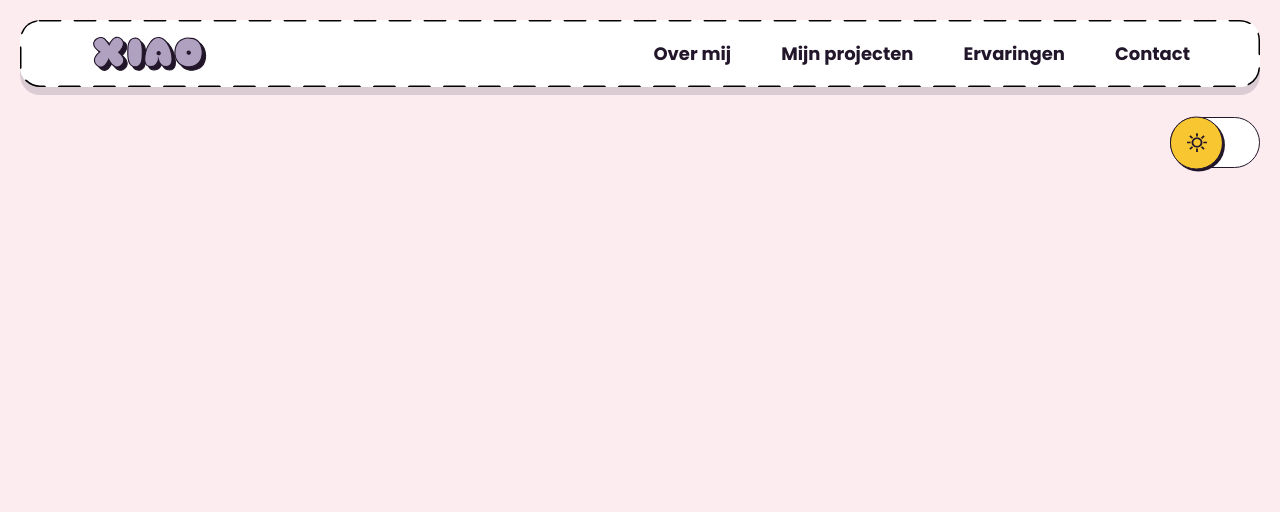
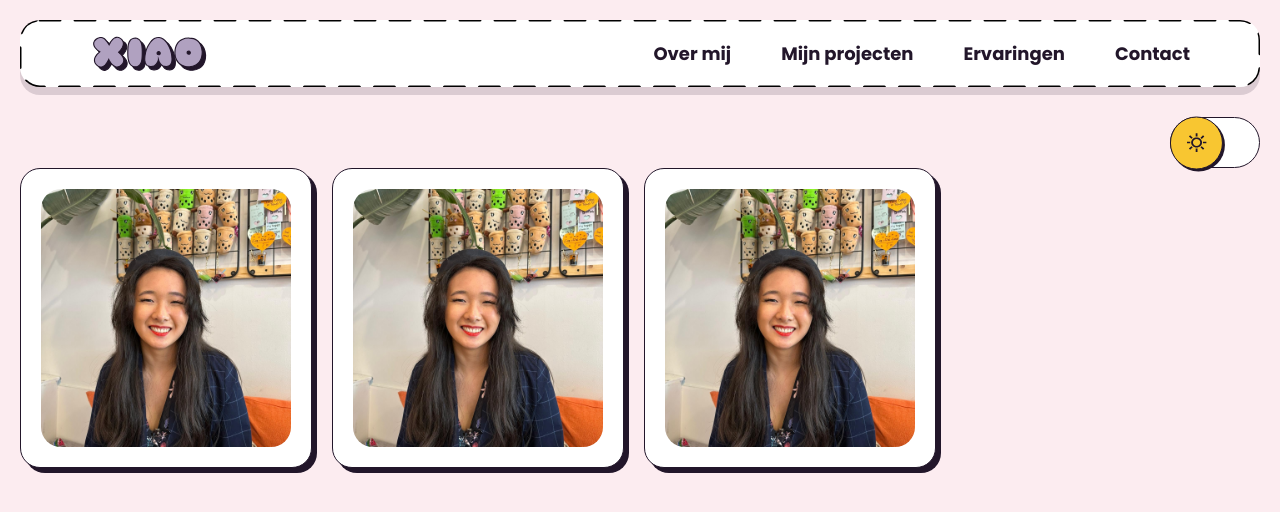
Before and after one commit to xiaonanpols21/Portfolio, a Next.js app: page / in a window 1280 px wide. Shown: the top 512 px of the page. Built offline with nearby package versions, Linux system fonts and the light colour scheme.

Commit message:
begin carousel

```diff
--- /dev/null
+++ b/src/components/global/scollGallery/index.js
@@ -0,0 +1,36 @@
+import Image from "next/image";
+
+import styles from "./scrollGallery.module.scss";
+
+export default function ScrollGallery() {
+    return (
+        <section className={styles.section}>
+            <ul>
+                <li>
+                    <Image
+                        src="/img/xiao.jpg"
+                        width={300}
+                        height={260}
+                        alt="Xiao Nan Pols"
+                    />
+                </li>
+                <li>
+                    <Image
+                        src="/img/xiao.jpg"
+                        width={300}
+                        height={260}
+                        alt="Xiao Nan Pols"
+                    />
+                </li>
+                <li>
+                    <Image
+                        src="/img/xiao.jpg"
+                        width={300}
+                        height={260}
+                        alt="Xiao Nan Pols"
+                    />
+                </li>
+            </ul>
+        </section>
+    )
+}
--- /dev/null
+++ b/src/components/global/scollGallery/scrollGallery.module.scss
@@ -0,0 +1,54 @@
+@import "../../../styles/variables.scss";
+
+.section {
+
+    ul {
+        display: flex;
+        gap: 20px;
+        overflow-x: scroll;
+        margin: 0px -20px;
+        padding: 0px 20px 5px 20px;
+        scroll-snap-type: x mandatory;
+
+        img {
+            width: 250px;
+            height: 100%;
+            object-fit: cover;
+            border-radius: 20px;
+        }
+
+        li {
+            display: block;
+            list-style: none;
+            padding: 20px;
+            height: 300px;
+            border: 1px solid $black;
+            border-radius: 20px;
+            box-shadow: 5px 5px 0px 0px $black;
+            background-color: $white;
+            scroll-snap-align: center;
+
+            animation: animate-in-x linear forwards,
+				animate-out-x linear forwards;
+                animation-timeline: view(x);
+                animation-range: entry, exit;
+
+            &:nth-child(3n) {
+                animation: animate-in-x linear forwards,
+				animate-out-x linear forwards;
+                animation-timeline: view(x);
+                animation-range: entry, exit;
+            }
+        }
+    }
+}
+
+@keyframes animate-in-x {
+	0% { opacity: 0; transform: translateX(0%) scale(0); }
+	100% { opacity: 1; transform: translateX(0) scale(1); }
+}
+
+@keyframes animate-out-x {
+	0% { opacity: 1; transform: translateX(0) scale(1); }
+	100% { opacity: 0; transform: translateX(0%) scale(0); }
+}
--- a/src/components/hero/hero.module.scss
+++ b/src/components/hero/hero.module.scss
@@ -11,21 +11,21 @@
         height: 3.188rem; // 51px
         margin-left: auto;
 
-
         input {
             opacity: 0;
 
             &:checked + span {
                 &:before {
                     background-color: $purple;
-                    transform: translate(100%, -50%);
-                    -webkit-transform: translate(100%, -50%);
-                    -ms-transform: translate(100%, -50%);
+
+                    -webkit-transform: translate(70%, -50%);
+                    -ms-transform: translate(70%, -50%);
+                    transform: translate(70%, -50%);
                 }
 
                 &:after {
                     background-image: url("../../../public/img/icons/moon.svg");
-                    transform: translate(220%, -50%);
+                    transform: translate(150%, -50%);
                 }
             }
         }
@@ -63,7 +63,7 @@
                 position: absolute;
                 left: 30%;
                 top: 50%;
-                transform: translate(-50%, -50%);
+                transform: translate(-52%, -50%);
                 height: 1.25rem;
                 aspect-ratio: 1/1;
                 background-image: url("../../../public/img/icons/sun.svg");
--- a/src/components/hero/index.js
+++ b/src/components/hero/index.js
@@ -1,3 +1,5 @@
+import ScrollGallery from "../global/scollGallery";
+
 import styles from "./hero.module.scss";
 
 export default function Hero() {
@@ -7,6 +9,8 @@ export default function Hero() {
                 <input type="checkbox"/>
                 <span></span>
             </label>
+
+            <ScrollGallery/>
         </section>
     )
 }
```
Also changed, not shown: public/img/xiao.jpg (added).
